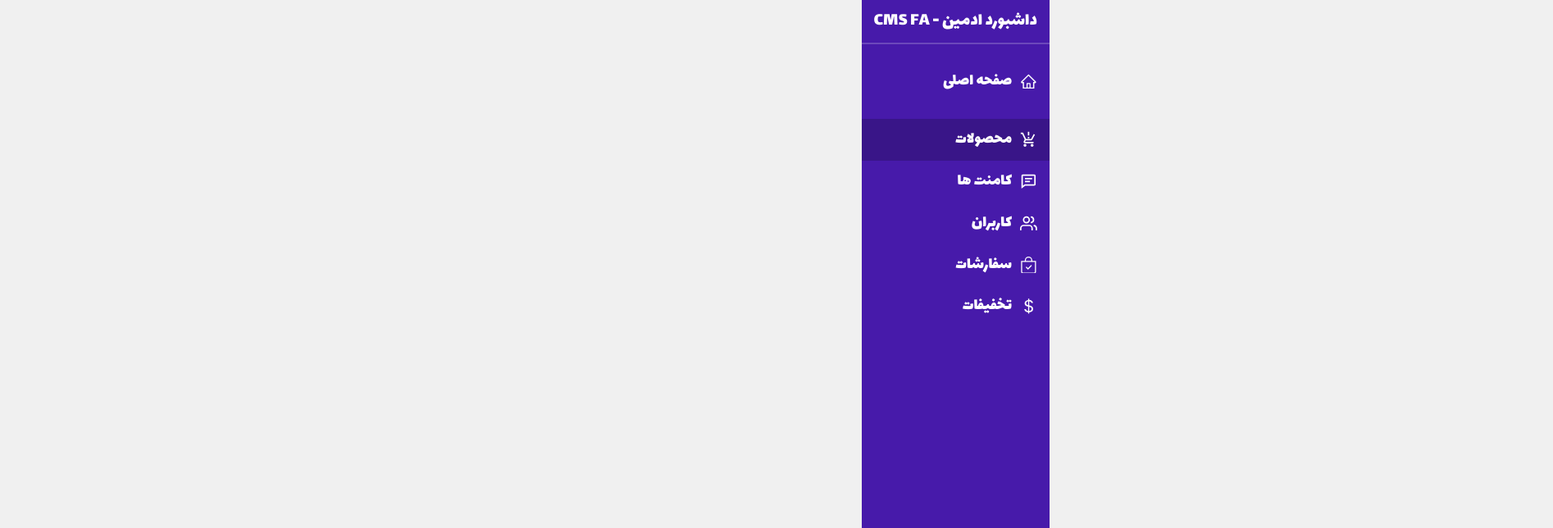
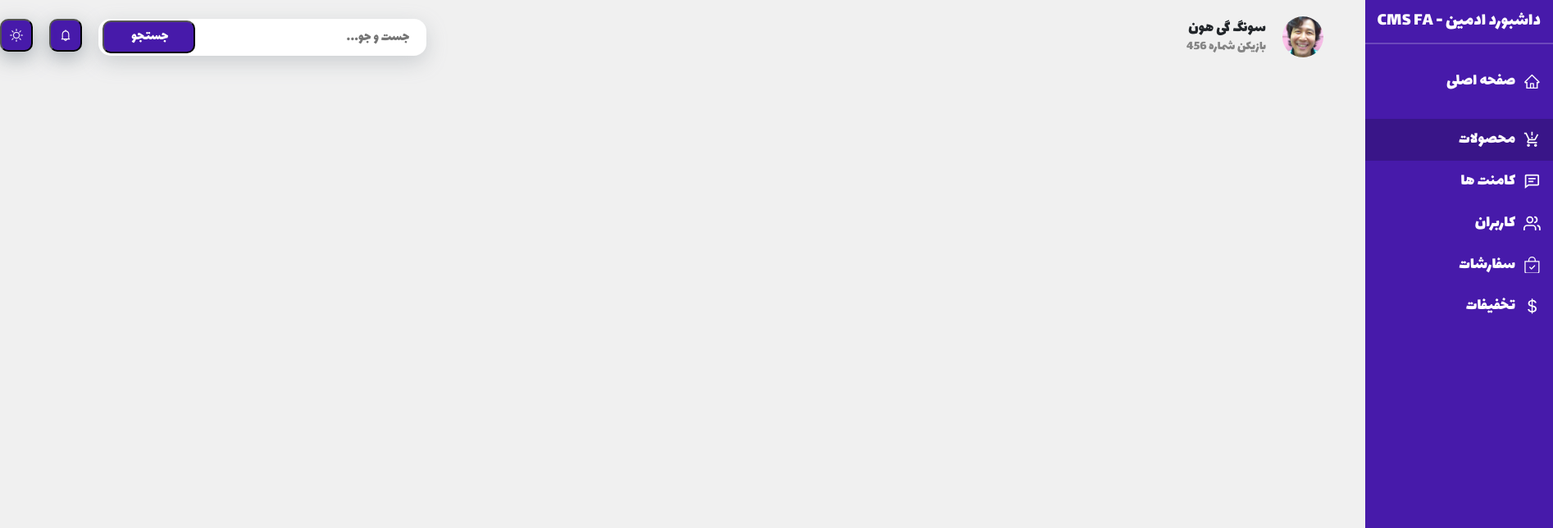
Before and after one commit to esrafil418/FA-CMS, a React (Vite) app: page / in a window 1280 px wide. Shown: the top 644 px of the page at 82% size, 1894 px wide, since content can reach past the window. Built offline with nearby package versions, Linux system fonts and the light colour scheme.

Commit message:
feat: Creat Header Section

```diff
--- a/src/App.css
+++ b/src/App.css
@@ -0,0 +1,5 @@
+.main {
+	flex: 4;
+	padding: 20px;
+	padding-right: 280px;
+}
--- a/src/App.jsx
+++ b/src/App.jsx
@@ -1,9 +1,15 @@
+import Header from "./components/Header/Header";
 import Sidebar from "./components/Sidebar/Sidebar";
+import "./App.css";
 
 export default function App() {
 	return (
 		<>
 			<Sidebar />
+
+			<div className="main">
+				<Header />
+			</div>
 		</>
 	);
 }
--- /dev/null
+++ b/src/components/Header/Header.css
@@ -0,0 +1,84 @@
+.header {
+	display: flex;
+	align-items: center;
+	justify-content: space-between;
+	width: 235%;
+}
+
+.admin-profile {
+	display: flex;
+	align-items: center;
+	column-gap: 20px;
+}
+
+.admin-profile img {
+	width: 50px;
+	height: 50px;
+	object-fit: cover;
+	border-radius: 50%;
+}
+
+.admin-profile div {
+	display: flex;
+	flex-direction: column;
+	row-gap: 5px;
+}
+
+.admin-profile div h1 {
+	font-size: 1.2rem;
+}
+
+.admin-profile div h3 {
+	color: #858585;
+}
+
+.header-left-section {
+	display: flex;
+	column-gap: 20px;
+}
+
+.search-box {
+	background-color: var(--white);
+	border-radius: 15px;
+	width: 400px;
+	height: 45px;
+	display: flex;
+	align-items: center;
+	justify-content: space-between;
+	padding: 0 0 0 5px;
+	box-shadow: 0 8px 24px rgba(149, 157, 165, 0.4);
+}
+
+.search-box input {
+	outline: none;
+	border: none;
+	background: unset;
+	width: 100%;
+	font-size: 1.1rem;
+	padding: 10px 20px 10px 10px;
+}
+
+.search-box button {
+	display: flex;
+	align-items: center;
+	font-size: 1.1rem;
+	width: 135px;
+	height: 40px;
+	border-radius: 10px;
+	background-color: var(--blue);
+	color: var(--white);
+	padding: 3px 30px;
+}
+
+.header-left-icons {
+	padding: 10px;
+	display: flex;
+	align-items: center;
+	justify-content: center;
+	border-radius: 10px;
+	background-color: var(--blue);
+	color: var(--white);
+	width: 40px;
+	height: 40px;
+	box-shadow: 0 8px 24px rgba(149, 157, 165, 0.8);
+}
--- /dev/null
+++ b/src/components/Header/Header.jsx
@@ -0,0 +1,30 @@
+import { AiOutlineBell } from "react-icons/ai";
+import "./Header.css";
+import { BsBrightnessHigh } from "react-icons/bs";
+
+export default function Header() {
+	return (
+		<div className="header">
+			<div className="admin-profile">
+				<img src="\images\Seong.webp" alt="Admin Profile" />
+				<div>
+					<h1>سونگ گی هون</h1>
+					<h3>بازیکن شماره 456</h3>
+				</div>
+			</div>
+
+			<div className="header-left-section">
+				<div className="search-box">
+					<input type="text" placeholder="جست و جو..." />
+					<button type="button">جستجو</button>
+				</div>
+				<button type="button" className="header-left-icons">
+					<AiOutlineBell />
+				</button>
+				<button type="button" className="header-left-icons">
+					<BsBrightnessHigh />
+				</button>
+			</div>
+		</div>
+	);
+}
```
Also changed, not shown: public/images/Seong.webp (added).
